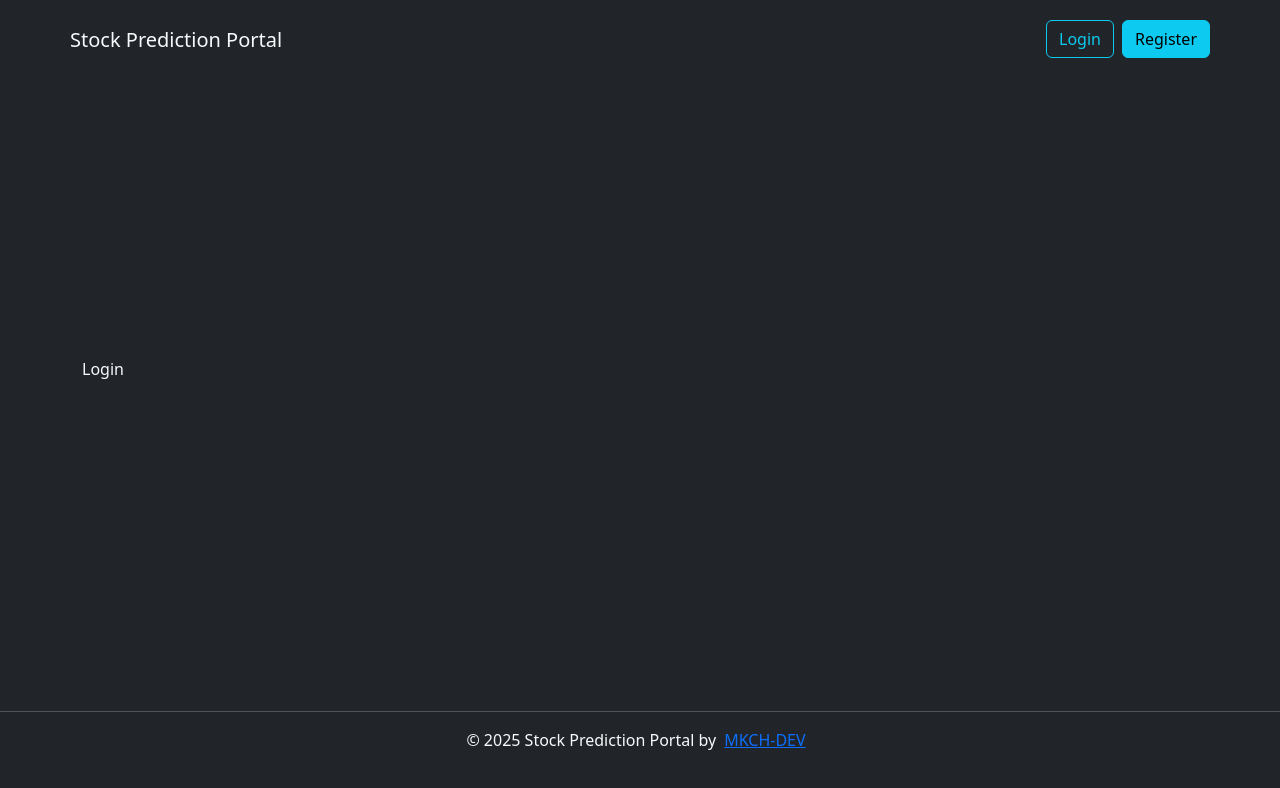
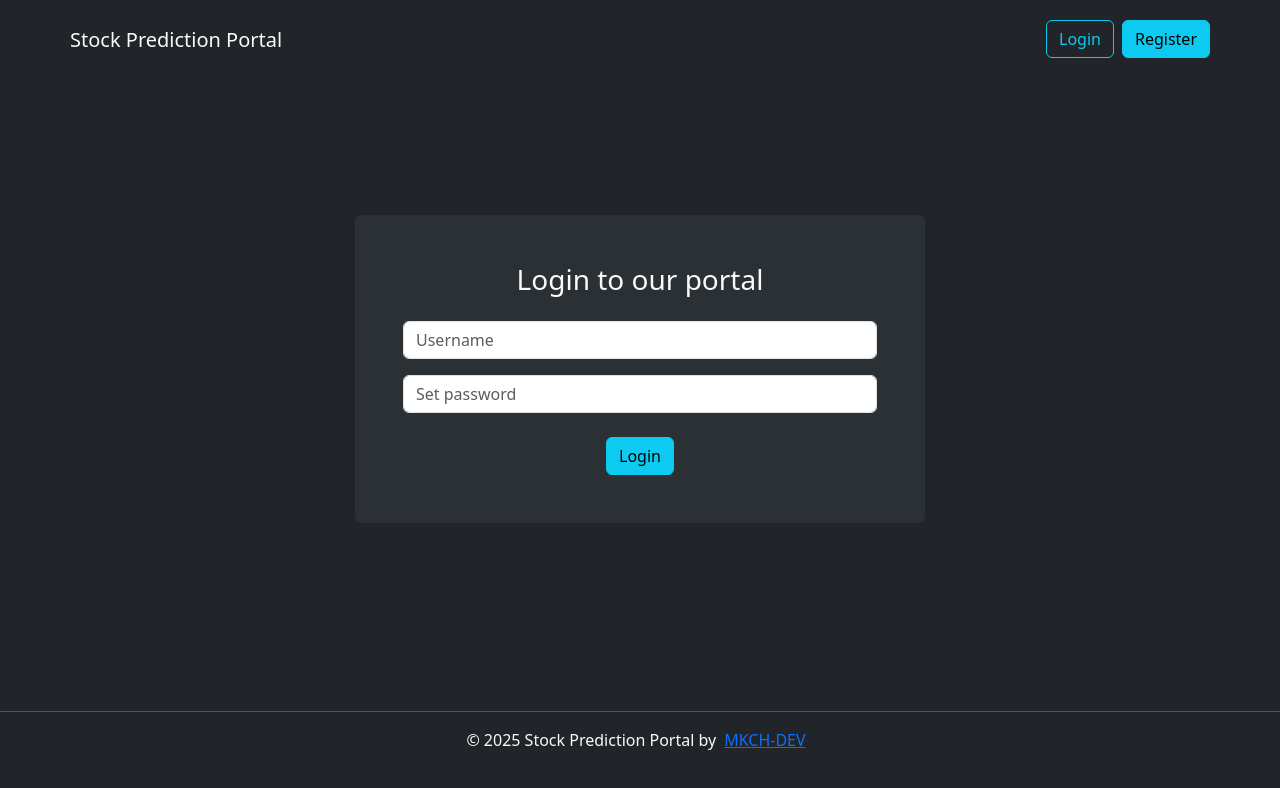
Before and after one commit to mkch-dev/stock-pridiction-portal, a React (Vite) app in the folder frontend-react/: page /login in a window 1280 px wide. Shown: the top 788 px of the page. Built offline with nearby package versions, Linux system fonts and the light colour scheme.

Commit message:
login page form

```diff
--- a/frontend-react/src/components/Login.jsx
+++ b/frontend-react/src/components/Login.jsx
@@ -1,8 +1,46 @@
-import React from 'react'
+import axios from 'axios'
+import React, { useState } from 'react'
 
 const Login = () => {
+    const [username, setUsername] = useState('')
+    const [password, setPassword] = useState('')
+    const [loading, setLoading] = useState(false)
+    async function handleLogin(e) {
+        e.preventDefault()
+        const userData = {
+            username,
+            password,
+        }
+        try {
+            const response = await axios.post('http://localhost:8000/api/v1/token/', userData)
+        } catch (error) {
+            console.error('Invalid credentials. Please try again.')
+        }
+    }
     return (
-        <div className='text-light container'>Login</div>
+        <>
+            <div className="container">
+                <div className="row justify-content-center">
+                    <div className="col-md-6 bg-light-dark p-5 rounded">
+                        <h3 className="text-light text-center mb-4">Login to our portal</h3>
+                        <form onSubmit={handleLogin}>
+                            <div className='mb-3'>
+                                <input type="text" placeholder="Username" className="form-control" value={username} onChange={(e) => setUsername(e.target.value)} />
+                            </div>
+                            <div className='mb-4'>
+                                <input type="password" placeholder="Set password" className="form-control" value={password} onChange={(e) => setPassword(e.target.value)} />
+                            </div>
+                            {loading ? (
+                                <button type='submit' className='btn btn-info d-block mx-auto' disabled>Please wait...</button>
+                            ) : (
+                                <button type='submit' className='btn btn-info d-block mx-auto'>Login</button>
+                            )}
+
+                        </form>
+                    </div>
+                </div>
+            </div>
+        </>
     )
 }
 
```
